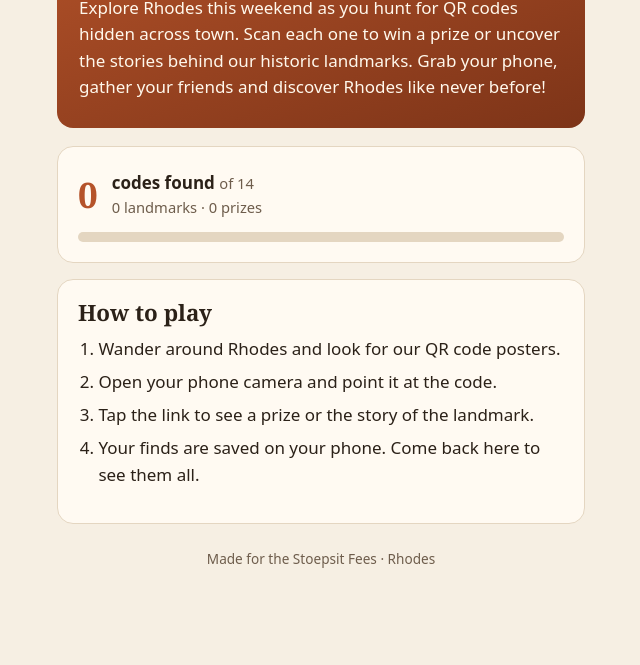
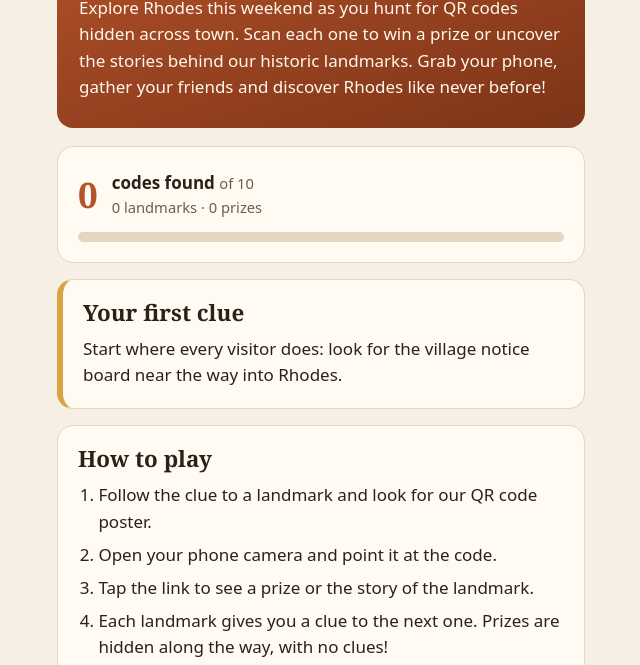
Before and after one commit to monnaVZ/Scavenger_Hunt, a plain HTML site: page index.html in a window 1280 px wide. Shown: the part 127-792 px from the top of the page, without its empty margins (319-959 px from the left). Drawn offline with Linux system fonts and the light colour scheme.

Commit message:
Add clues, finish screen, offline support; hide unfinished prizes
- Each landmark page shows a clue to the next unfound landmark
- Home page shows the first/next clue and a finish card when all are found
- Prize stops still marked TODO are hidden and not counted
- Service worker keeps the site working without signal after first visit
- Poster locations moved out of the public data file

Co-Authored-By: Claude Fable 5.2 <noreply@anthropic.com>
Claude-Session: https://claude.ai/code/session_01AeKwvnWjBAmv26phwGUbm4

```diff
--- a/app.js
+++ b/app.js
@@ -30,6 +30,24 @@
     code = String(code || "").trim().toUpperCase();
     return HUNT.stops.filter(function (s) { return s.code === code; })[0];
   }
+  // A prize that hasn't been filled in yet stays hidden from players.
+  function isPending(stop) {
+    return stop.type === "prize" && /^\s*(TODO|$)/i.test(stop.prize || "");
+  }
+  function active() {
+    return HUNT.stops.filter(function (s) { return !isPending(s); });
+  }
+  // The next landmark (in walking order) this player hasn't found yet, starting after `afterCode`.
+  function nextLandmark(found, afterCode) {
+    var list = HUNT.stops.filter(function (s) { return s.type === "history"; });
+    var start = 0;
+    for (var i = 0; i < list.length; i++) if (list[i].code === afterCode) start = i + 1;
+    for (var j = 0; j < list.length; j++) {
+      var s = list[(start + j) % list.length];
+      if (!found[s.code] && s.clue) return s;
+    }
+    return null;
+  }
   function markFound(code) {
     var s = state(), isNew = !s.found[code];
     if (isNew) { s.found[code] = Date.now(); save(s); }
@@ -41,5 +59,15 @@
       d.toLocaleTimeString(undefined, { hour: "2-digit", minute: "2-digit" });
   }
 
-  window.Hunt = { state: state, esc: esc, findStop: findStop, markFound: markFound, fmtTime: fmtTime };
+  window.Hunt = {
+    state: state, esc: esc, findStop: findStop, markFound: markFound, fmtTime: fmtTime,
+    isPending: isPending, active: active, nextLandmark: nextLandmark,
+  };
+
+  // Offline support: after the first visit the whole hunt works without signal.
+  if ("serviceWorker" in navigator) {
+    window.addEventListener("load", function () {
+      navigator.serviceWorker.register("sw.js").catch(function () {});
+    });
+  }
 })();
--- a/data.js
+++ b/data.js
@@ -7,9 +7,12 @@
  *
  * type: "history"  → tells the story of a landmark
  * type: "prize"    → reveals a prize and how to claim it
- * spot              → where to stick the QR poster (organisers only; goes into placement.csv)
+ * clue              → (landmarks) hint shown to players who are looking for this stop next
  *
- * Fields marked TODO are placeholders waiting on the landmark and prize threads.
+ * A prize whose `prize` text still starts with "TODO" stays hidden: it is not counted,
+ * and scanning its poster shows "not unlocked yet". Fill it in and it goes live.
+ *
+ * Poster locations are deliberately NOT in this file (it is public). See tools/make_qr.py.
  */
 window.HUNT = {
   title: "Stoepsit Fees Scavenger Hunt",
@@ -18,8 +21,8 @@ window.HUNT = {
     "Explore Rhodes this weekend as you hunt for QR codes hidden across town. " +
     "Scan each one to win a prize or uncover the stories behind our historic landmarks. " +
     "Grab your phone, gather your friends and discover Rhodes like never before!",
-  dates: "This weekend", // TODO: e.g. "Sat 21 – Sun 22 November"
-  contact: "", // TODO: optional, e.g. "WhatsApp 082 000 0000 for help"
+  dates: "This weekend", // or e.g. "Sat 21 – Sun 22 November"
+  contact: "", // optional, e.g. "WhatsApp 082 000 0000 for help"
 
   stops: [
     // ---------- HISTORIC LANDMARKS (from the history thread, in walking order) ----------
@@ -33,7 +36,7 @@ window.HUNT = {
         "You're standing in a village that has been here since 16 September 1891. It was laid out on the farm Tintern, owned by Jim Vorster, who sold 100 plots and kept the rest as common grazing land, which is still open to walkers today. Rhodes was named after Cecil John Rhodes, then Prime Minister of the Cape. Sitting at about 1,840 m, just 16 km from Lesotho, it's one of the highest villages in South Africa. Snow has been recorded here in every month of the year, even on New Year's Day 2001.",
       ],
       funFact: "In 1997 the whole village was declared a Conservation Area to protect its old buildings.",
-      spot: "Village entrance or the main notice board.", // #1 in walking order. Organisers only, not shown to players.
+      clue: "Start where every visitor does: look for the village notice board near the way into Rhodes.",
     },
     {
       code: "V3HULV",
@@ -45,7 +48,7 @@ window.HUNT = {
         "The cornerstone of this church was laid on 15 June 1892, when only 250 to 300 people lived here. Its congregation was named Rossville after Reverend David Ross, a Scot who rode in on horseback from Lady Grey. He preached in English and Afrikaans every Sunday. During the Anglo-Boer War he was arrested and held in the camp at Aliwal North. He was released without shoes, walked barefoot all the way home to Lady Grey, and vowed never to preach in English again.",
       ],
       funFact: "Some locals say the village itself was once called Rossville, but historians have found no record of it.",
-      spot: "Church gate.", // #2 in walking order. Organisers only, not shown to players.
+      clue: "Find the tall building where a cornerstone was laid in 1892 and the village gathers on Sundays.",
     },
     {
       code: "DWUHCH",
@@ -57,7 +60,7 @@ window.HUNT = {
         "Before this building, sorting out paperwork meant a five to six hour horse-and-cart trip to Barkly East. The Cape government's Public Works Department built this combined court, jail and post office itself, because both builders' quotes came in too high. Work started in 1898, stalled when money ran short, and stopped again when Boer forces invaded the district in November 1899. It finally opened in August 1900. A newspaper of the time called it \"somewhat quaint in design\", and its gable and little turret still stand out today.",
       ],
       funFact: "It was built on budget, for £558 14s 10d.",
-      spot: "Corner of Church and Naude Streets.", // #3 in walking order. Organisers only, not shown to players.
+      clue: "Look for a quaint gable and a little turret, where letters were once posted and troublemakers locked up.",
     },
     {
       code: "ZCJVTY",
@@ -69,7 +72,7 @@ window.HUNT = {
         "The Rhodes Hotel opened in 1899, a comfortable base on what was then a wild frontier. Its pub, De Wydeman, was where traders and farmers from across the district met to drink, talk and gamble. Local lore says more than one fortune was won and lost across its tables. The pub has been restored and still feels much as it did over a century ago.",
       ],
       funFact: "The village was invaded 29 times during the Anglo-Boer War, between June 1901 and February 1902.",
-      spot: "Hotel veranda or pub entrance (ask the hotel first).", // #4 in walking order. Organisers only, not shown to players.
+      clue: "Thirsty? Head for the old pub where farmers and traders once gambled fortunes away.",
     },
     {
       code: "DT95R2",
@@ -81,7 +84,7 @@ window.HUNT = {
         "School in Rhodes began in 1894 with 45 pupils. A year later it was the biggest school in the Barkly East district. This building was finished in 1924, and by 1928 it taught 112 pupils up to Standard 8. As farming declined, numbers shrank to just 20 by 1967, and the school closed in the 1970s. Legend says the famous architect Sir Herbert Baker designed it, but he had left South Africa by then, so it was more likely the firm Kendall and Morris.",
       ],
       funFact: "The old school became a protected heritage site in 1987.",
-      spot: "Front of the old school building.", // #5 in walking order. Organisers only, not shown to players.
+      clue: "Find the place where more than a hundred children once learned their lessons.",
     },
     {
       code: "9C5XGQ",
@@ -93,7 +96,7 @@ window.HUNT = {
         "Few buildings here have had as many lives as this one. It started as the Ginsberg Hotel, run by H. Venter from 1905. After a fire it was rebuilt as the hostel for the village boarding school. When the school closed it became a family home, and in the late 1970s and early 1980s it was a hub of the village's hippie era, when free spirits rediscovered a nearly empty Rhodes. It later housed the crew building the Tiffindell ski resort, and opened as Walkerbouts Inn in 1996.",
       ],
       funFact: "In 1970 some houses in Rhodes were simply given away, or sold for the unpaid rates.",
-      spot: "Walkerbouts Inn entrance (ask first).", // #6 in walking order. Organisers only, not shown to players.
+      clue: "Seek the inn that has been a hotel, a hostel and a hippie haven.",
     },
     {
       code: "V7VQLF",
@@ -105,7 +108,7 @@ window.HUNT = {
         "Rhodes sits above the natural tree line, so every tall tree you see was planted. Legend says Cecil Rhodes was so pleased the village took his name that he sent a whole wagonload of pine trees as a thank-you, and in some versions £500, which vanished along with the official who received it. The records tell a duller story: the village paid the Barkly East Municipality £1 17s 3d for pine trees. Some of those trees still stand in the village today.",
       ],
       funFact: "The receipt lists the trees as \"Pinus insegnus\", probably a spelling slip for Pinus insignis, the Monterey pine.",
-      spot: "On or near one of the oldest pines.", // #7 in walking order. Organisers only, not shown to players.
+      clue: "Look up! Find the tall old trees that have no business growing this high in the mountains.",
     },
     {
       code: "5LDK7E",
@@ -117,7 +120,7 @@ window.HUNT = {
         "Look down at the dirt streets: the water furrows beside them are lined with dressed stone and river rock. Look up and you'll see Victorian cottages, grand traders' houses and small flat-roofed kerkhuisies, or \"church houses\". Farmers rode in on horseback and kept these as town homes for church weekends and Communion. Most of the buildings went up around 1900, and about 15 were rated top-grade heritage buildings in a university survey.",
       ],
       funFact: "The village's most prosperous years were 1911 to 1945, and a 1950s wool boom paid a pound for a pound of wool.",
-      spot: "Beside a stone furrow on a main street.", // #8 in walking order. Organisers only, not shown to players.
+      clue: "Follow the water. Look for a stone-lined furrow running beside a main street.",
     },
     {
       code: "FKME2A",
@@ -129,7 +132,7 @@ window.HUNT = {
         "The Bell River forms the northern edge of the village. It is famous with fly-fishers for its wild trout. Every year the Wild Trout Festival brings anglers to fish the Bell and nearby streams, with about 180 km of running water within an hour's drive. Keep an eye on the sky too: a vulture feeding site on the commonage attracts the Cape vulture and the rare bearded vulture.",
       ],
       funFact: "Ben Macdhui, at 3,001 m the highest peak in the Eastern Cape, is just up the road.",
-      spot: "Path down to the Bell River.", // #9 in walking order. Organisers only, not shown to players.
+      clue: "Head for the sound of running water on the northern edge of the village, where the trout live.",
     },
     {
       code: "H33D8J",
@@ -141,7 +144,7 @@ window.HUNT = {
         "The road over the mountains owes its name to Stephanus Naudé of the farm Dunley, the first person to cross the range by ox-wagon. On his advice, work on a proper pass began in 1895. Heavy snow and the Anglo-Boer War stopped construction, and engineer Alfred Bain finally finished it in 1905. Parts of the old wagon track can still be seen. Today it is one of the highest road passes in South Africa, and Rhodes sits at the centre of eight mountain passes.",
       ],
       funFact: "Barkly East is only 60 km away, but in the 1890s the trip took five to six hours by horse and cart.",
-      spot: "Road out of the village towards Naudesnek, or a viewpoint facing the mountains.", // #10 in walking order. Organisers only, not shown to players.
+      clue: "Take the road that leads out towards the mountains and the high pass.",
     },
 
     // ---------- PRIZES (TODO: content from the prizes thread) ----------
@@ -153,7 +156,6 @@ window.HUNT = {
       prize: "TODO: What the player wins, e.g. 'A free coffee'",
       claim: "TODO: How to claim, e.g. 'Show this screen at the Rhodes Hotel bar before 5pm Sunday.'",
       limit: "", // optional, e.g. "First 20 players only"
-      spot: "", // where to stick the QR poster
     },
     { code: "98F74D", type: "prize", name: "Prize 2 (TODO)", sponsor: "", prize: "TODO", claim: "TODO", limit: "" },
     { code: "CU5FRW", type: "prize", name: "Prize 3 (TODO)", sponsor: "", prize: "TODO", claim: "TODO", limit: "" },
--- a/index.html
+++ b/index.html
@@ -27,12 +27,23 @@
       <div class="bar"><span id="bar" style="width:0"></span></div>
     </section>
 
+    <section class="card finish" id="finish-card" hidden>
+      <h2>You found them all!</h2>
+      <p>Every code in Rhodes, done. You now know this village better than most people who have driven through it. Well played!</p>
+    </section>
+
+    <section class="card clue" id="clue-card" hidden>
+      <h2 id="clue-title">Your next clue</h2>
+      <p id="clue-text" style="margin:0"></p>
+    </section>
+
     <section class="card">
       <h2>How to play</h2>
       <ol class="steps">
-        <li>Wander around Rhodes and look for our QR code posters.</li>
+        <li>Follow the clue to a landmark and look for our QR code poster.</li>
         <li>Open your phone camera and point it at the code.</li>
         <li>Tap the link to see a prize or the story of the landmark.</li>
+        <li>Each landmark gives you a clue to the next one. Prizes are hidden along the way, with no clues!</li>
         <li>Your finds are saved on your phone. Come back here to see them all.</li>
       </ol>
       <p class="muted" id="contact" style="margin-top:12px"></p>
@@ -55,15 +66,25 @@
     document.getElementById("kicker").textContent = H.town + " · " + H.dates;
     if (H.contact) document.getElementById("contact").textContent = H.contact;
 
-    var total = H.stops.length;
-    var found = H.stops.filter(function (x) { return s.found[x.code]; })
+    var stops = Hunt.active(), total = stops.length;
+    var found = stops.filter(function (x) { return s.found[x.code]; })
       .sort(function (a, b) { return s.found[b.code] - s.found[a.code]; });
     var nH = found.filter(function (x) { return x.type === "history"; }).length;
     var nP = found.length - nH;
 
     document.getElementById("count").textContent = found.length;
     document.getElementById("of").textContent = "of " + total;
-    document.getElementById("split").textContent = nH + " landmarks · " + nP + " prizes";
+    document.getElementById("split").textContent =
+      nH + (nH === 1 ? " landmark" : " landmarks") + " · " + nP + (nP === 1 ? " prize" : " prizes");
+
+    var next = Hunt.nextLandmark(s.found, null);
+    if (total && found.length === total) {
+      document.getElementById("finish-card").hidden = false;
+    } else if (next) {
+      document.getElementById("clue-card").hidden = false;
+      document.getElementById("clue-title").textContent = found.length ? "Your next clue" : "Your first clue";
+      document.getElementById("clue-text").textContent = next.clue;
+    }
     document.getElementById("bar").style.width = (total ? (100 * found.length / total) : 0) + "%";
 
     if (found.length) {
--- a/style.css
+++ b/style.css
@@ -82,3 +82,7 @@ a { color: var(--accent); }
 .btn.secondary { background: transparent; color: var(--accent); border: 2px solid var(--accent); margin-top: 10px; }
 .new-find { color: var(--accent-2); font-weight: 600; }
 footer { text-align: center; color: var(--muted); font-size: .85rem; margin-top: 24px; }
+
+.clue { border-left: 6px solid var(--gold); }
+.finish { background: var(--accent-2); color: #fff; border-color: var(--accent-2); text-align: center; }
+.finish p { margin: 0; }
```
Also changed, not shown: stop.html (+14 -1 lines), sw.js (added, +26 -0 lines), 2 other files.
